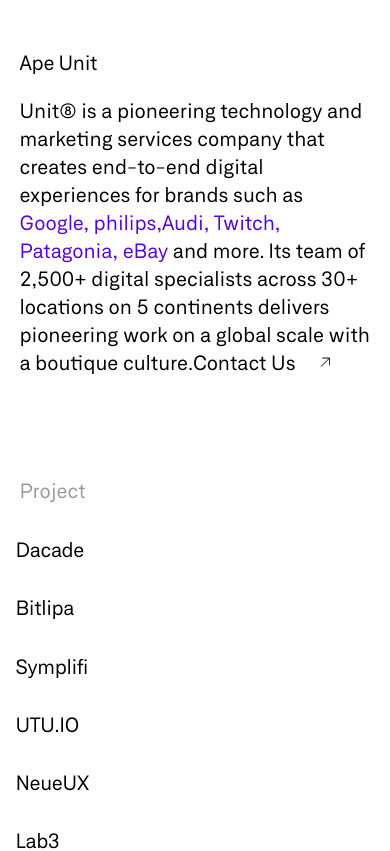
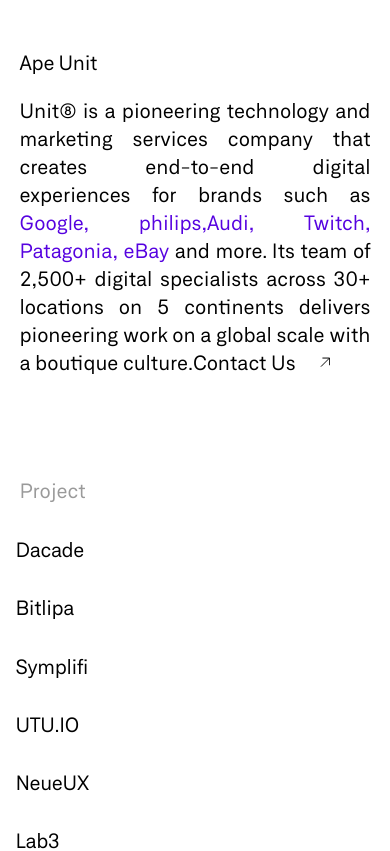
Before and after one commit to TheGymRwanda/unit8-maroon, a Next.js app: page / in a window 390 px wide. Shown: the top 851 px of the page. Built offline with nearby package versions, Linux system fonts and the light colour scheme.

Commit message:
done fixing the header arrow underline hovering

```diff
--- a/components/layout/Header.jsx
+++ b/components/layout/Header.jsx
@@ -1,94 +1,61 @@
-import Svg from "../ui/Svg";
-import PageLink from "../ui/Link";
-import Wrapper from "../wrappers/Wrapper";
+import Svg from '../ui/Svg';
+import PageLink from '../ui/Link';
+import Wrapper from '../wrappers/Wrapper';
 export default function Header() {
   return (
     <Wrapper>
-      <div className="space-y-1.1213 lg:flex lg:items-baseline lg:justify-between">
+      <div className='space-y-1.1213 lg:flex lg:items-baseline lg:justify-between'>
         <div>
-          <h1 className="mb-5 mt-12 font-Neufile text-xl font-normal tracking-0.0125 text-black md:text-2xl lg:w-13.875 lg:text-2xl">
+          <h1 className='mb-5 mt-12 text-xl font-normal tracking-0.0125 text-black md:text-2xl lg:w-13.875 lg:text-2xl'>
             Ape Unit
           </h1>
         </div>
         {/* mobile*/}
-        <div className="lg:hidden">
-          <div className="xs:w-21.875 h-15.75 text-xl md:text-2xl">
-            Unit➇ is a pioneering technology and marketing services company that
-            creates end-to-end digital experiences for brands such as{" "}
-            <span className="inline-block text-primary-purple md:hidden">
-              Google,{" "}
-            </span>{" "}
-            <span className="inline-block text-primary-purple md:hidden">
-              philips,{" "}
-            </span>
-            <span className="inline-block text-primary-purple md:hidden">
-              Audi,
-            </span>{" "}
-            <span className="inline-block text-primary-purple md:hidden">
-              Twitch,
-            </span>{" "}
-            <span className="inline-block text-primary-purple md:hidden">
-              Patagonia,
-            </span>{" "}
-            <span className="inline-block text-primary-purple md:hidden">
-              eBay
-            </span>{" "}
-            {/* style for Ipad */}
-            <span className="hidden text-primary-purple md:inline-block">
-              Ethereum,
-            </span>{" "}
-            <span className="hidden text-primary-purple md:inline-block">
-              Tezos,
-            </span>{" "}
-            <span className="hidden text-primary-purple md:inline-block">
-              Near,
-            </span>{" "}
-            <span className="hidden text-primary-purple md:inline-block">
-              Algorand
-            </span>{" "}
-            and more. Its team of 2,500+ digital specialists across 30+
-            locations on 5 continents delivers pioneering work on a global scale
-            with a boutique culture.
-            <span className="inline-block lg:hidden">
+        <div className='text-justify lg:hidden '>
+          <div className='xs:w-21.875 h-15.75 text-xl md:text-2xl'>
+            Unit➇ is a pioneering technology and marketing services company that creates end-to-end digital experiences
+            for brands such as <span className='inline-block text-primary-purple md:hidden'>Google, </span>{' '}
+            <span className='inline-block text-primary-purple md:hidden'>philips, </span>
+            <span className='inline-block text-primary-purple md:hidden'>Audi,</span>{' '}
+            <span className='inline-block text-primary-purple md:hidden'>Twitch,</span>{' '}
+            <span className='inline-block text-primary-purple md:hidden'>Patagonia,</span>{' '}
+            <span className='inline-block text-primary-purple md:hidden'>eBay</span> {/* style for Ipad */}
+            <span className='hidden text-primary-purple md:inline-block'>Ethereum,</span>{' '}
+            <span className='hidden text-primary-purple md:inline-block'>Tezos,</span>{' '}
+            <span className='hidden text-primary-purple md:inline-block'>Near,</span>{' '}
+            <span className='hidden text-primary-purple md:inline-block'>Algorand</span> and more. Its team of 2,500+
+            digital specialists across 30+ locations on 5 continents delivers pioneering work on a global scale with a
+            boutique culture.
+            <span className='inline-block lg:hidden'>
               <PageLink
-                text={"Contact Us"}
+                text={'Contact Us'}
                 arrow={<Svg />}
-                textStyle="no-underline md:underline lg:no-underline"
-                style="text-xl md:text-2xl xl:flex xl:gap-1/2 gap-0.5 "
+                textStyle='no-underline md:underline lg:no-underline'
+                style='text-xl md:text-2xl xl:flex xl:gap-1/2 gap-0.5 '
               />
             </span>
           </div>
         </div>
         {/* Ipad */}
         {/* desktop */}
-        <div className="hidden lg:block">
-          <div className="xs:w-21.875 h-15.75 text-xl md:text-2xl xl:w-47.3125">
+        <div className='hidden lg:block'>
+          <div className='xs:w-21.875 md:text-1xl h-15.75 text-justify text-2xl xl:w-47.3125'>
             {/* lg:w-[47.3125rem]  xl:w-7/13 */}
             {/* justify-between lg:flex */}
-            Unit➇ is a pioneering technology company specialing in decentralised
-            technologies that creates end-to-end digital experiences for
-            protocols including{" "}
-            <span className="hidden text-primary-purple md:inline-block">
-              Ethereum,
-            </span>{" "}
-            <span className="hidden text-primary-purple md:inline-block">
-              Tezos,
-            </span>{" "}
-            <span className="hidden text-primary-purple md:inline-block">
-              Near,
-            </span>{" "}
-            <span className="hidden text-primary-purple md:inline-block">
-              Algorand
-            </span>{" "}
-            and more. Its team of 2,500+ digital specialists across 30+
-            locations on 5 continents delivers pioneering work on a global scale
-            with a boutique culture.{" "}
-            <span className="hidden lg:inline-block">
+            Unit➇ is a pioneering technology company specialing in decentralised technologies that creates end-to-end
+            digital experiences for protocols including{' '}
+            <span className='hidden text-primary-purple md:inline-block'>Ethereum,</span>{' '}
+            <span className='hidden text-primary-purple md:inline-block'>Tezos,</span>{' '}
+            <span className='hidden text-primary-purple md:inline-block'>Near,</span>{' '}
+            <span className='hidden text-primary-purple md:inline-block'>Algorand</span> and more. Its team of 2,500+
+            digital specialists across 30+ locations on 5 continents delivers pioneering work on a global scale with a
+            boutique culture.{' '}
+            <span className='hidden lg:inline-block'>
               <PageLink
-                style="gap-2"
-                link={"mailto:web3@apeunit.com"}
-                text={"Contact"}
-                textStyle="no-underline md:underline md:hover:no-underline"
+                style='gap-2 group'
+                link={'mailto:web3@apeunit.com'}
+                text={'Contact Us'}
+                textStyle='no-underline md:underline md:group-hover:no-underline'
                 arrow={<Svg />}
               />
             </span>
--- a/components/ui/Link.jsx
+++ b/components/ui/Link.jsx
@@ -3,31 +3,23 @@ export default function PageLink(props) {
     <>
       {/* Section for desktop */}
       <a
-          className={` group hidden xl:flex cursor-pointer  w-fit items-center gap-1.5 ${props.style}`}
+        className={` group hidden w-fit cursor-pointer  items-center gap-1.5 xl:flex ${props.style} `}
         href={props.link}
         onMouseOver={() => props.showIndex()}
         onMouseLeave={() => props.hide()}
       >
-          <p className={`font-Neufile md:text-2xl text-xl font-normal not-italic leading-7 ${props.textStyle}`}>
-            {props.text}
-          </p>
-          <div className={`relative ${props.imageWrapperStyle}`}>
-            {props.arrow}
-          </div>
+        <p className={`text-xl font-normal not-italic leading-7 md:text-2xl ${props.textStyle}`}>{props.text}</p>
+        <div className={`relative ${props.imageWrapperStyle}`}>{props.arrow}</div>
       </a>
 
       {/* section for mobile */}
       <a
-          className={` group xl:hidden flex cursor-pointer  w-fit items-center gap-1.5 ${props.style}`}
+        className={` group flex w-fit cursor-pointer  items-center gap-1.5 xl:hidden ${props.style}`}
         href={props.link}
         onClick={() => props.showIndex()}
       >
-          <p className={`font-Neufile md:text-2xl text-xl font-normal not-italic leading-7 ${props.textStyle}`}>
-            {props.text}
-          </p>
-          <div className={`relative ${props.imageWrapperStyle}`}>
-            {props.arrow}
-          </div>
+        <p className={` text-xl font-normal not-italic leading-7 md:text-2xl ${props.textStyle}`}>{props.text}</p>
+        <div className={`relative ${props.imageWrapperStyle}`}>{props.arrow}</div>
       </a>
     </>
   );
```
Lines whose indentation alone changed are shown as unchanged.
